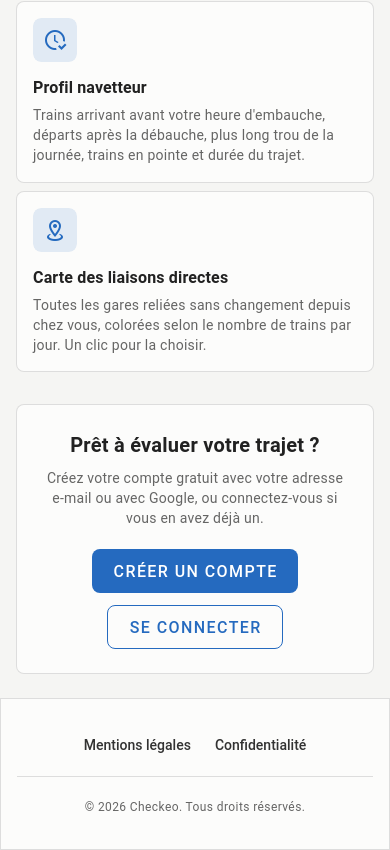
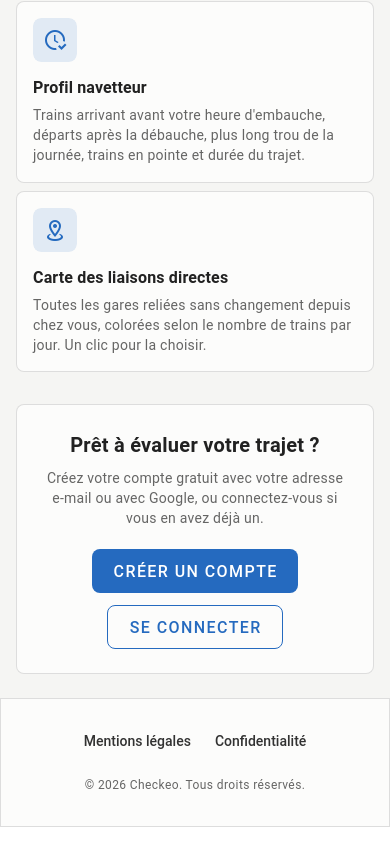
Before and after one commit to Joragasy/checkeo, a Vue app in the folder frontend/: page / in a window 390 px wide. Shown: the part 567-1417 px from the top of the page. After the commit the page ends 1394 px from the top, so only its background shows below. Built offline with nearby package versions, Linux system fonts and the light colour scheme; no server answers.

Commit message:
align footer copyright to the right, on the same line as legal links

```diff
--- a/frontend/src/components/organisms/AppFooter.vue
+++ b/frontend/src/components/organisms/AppFooter.vue
@@ -13,13 +13,11 @@ const year = new Date().getFullYear()
           <a :href="hrefOf('legal')">Mentions légales</a>
           <a :href="hrefOf('privacy')">Confidentialité</a>
         </nav>
+
+        <p class="text-caption text-medium-emphasis mb-0 copyright">
+          © {{ year }} Checkeo. Tous droits réservés.
+        </p>
       </div>
-
-      <v-divider class="my-5" />
-
-      <p class="text-caption text-medium-emphasis mb-0 footer-bottom">
-        © {{ year }} Checkeo. Tous droits réservés.
-      </p>
     </div>
   </v-footer>
 </template>
@@ -31,18 +29,22 @@ const year = new Date().getFullYear()
 .footer-top {
   display: flex;
   flex-wrap: wrap;
-  align-items: flex-start;
+  align-items: baseline;
   justify-content: space-between;
   gap: 24px;
-}
-.brand {
-  max-width: 420px;
 }
 .links {
   display: flex;
   flex-wrap: wrap;
   gap: 8px 24px;
-  padding-top: 4px;
+}
+.copyright {
+  margin-left: auto;
+  text-align: right;
+}
+.links a,
+.copyright {
+  line-height: 1.5;
 }
 .links a {
   font-size: 0.875rem;
@@ -58,17 +60,17 @@ const year = new Date().getFullYear()
   text-decoration: underline;
 }
 @media (max-width: 599px) {
-  .footer-top,
-  .footer-bottom {
+  .footer-top {
     flex-direction: column;
     align-items: center;
     text-align: center;
   }
-  .brand > div {
-    justify-content: center;
-  }
   .links {
     justify-content: center;
   }
+  .copyright {
+    margin-left: 0;
+    text-align: center;
+  }
 }
 </style>
```
